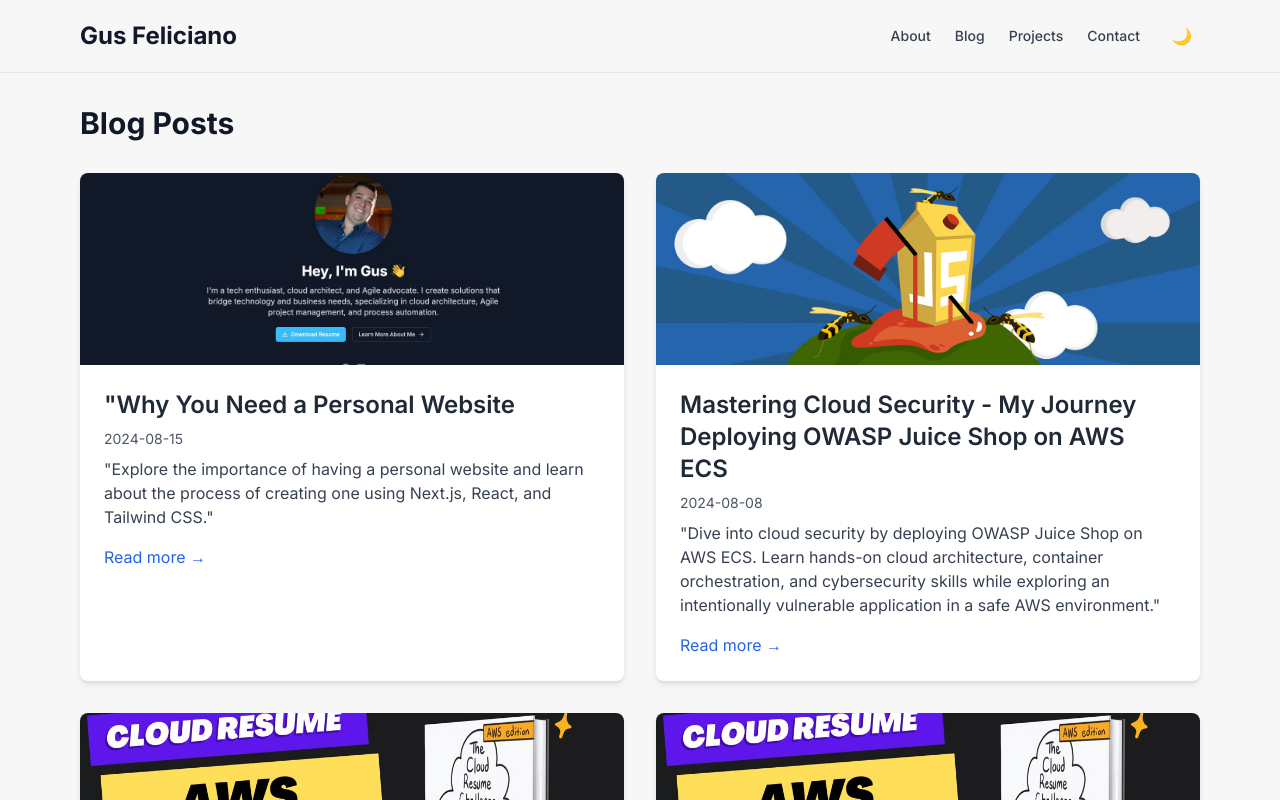
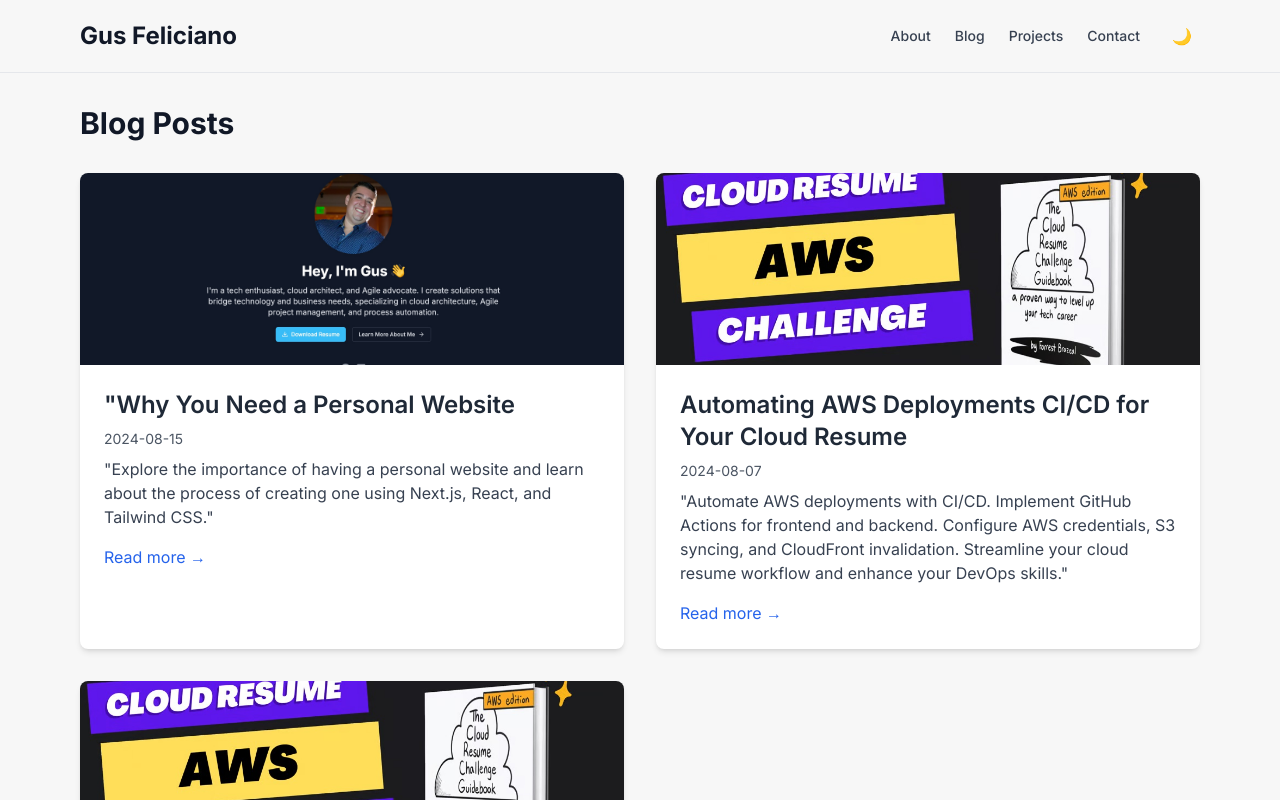
Before and after one commit to gusfeliciano/gusfeliciano-website, a Next.js app: page /blog in a window 1280 px wide. Shown: the top 800 px of the page. Built offline with nearby package versions, Linux system fonts and the light colour scheme.

Commit message:
added exclude post filter to blog page

```diff
--- a/src/app/blog/page.tsx
+++ b/src/app/blog/page.tsx
@@ -30,8 +30,9 @@
 }
 
 export default function Blog() {
+  const EXCLUDED_POSTS = ['.DS_Store', 'example-post-template.mdx', 'my-journey-deploying-owasp-juice-shop-aws-ecs.mdx'];
   const postFiles = fs.readdirSync(path.join(process.cwd(), 'src', 'posts'))
-    .filter(filename => filename !== '.DS_Store' && filename !== 'example-post-template.mdx')
+    .filter(filename => !EXCLUDED_POSTS.includes(filename))
   const posts = postFiles.map((filename) => {
     const slug = filename.replace('.mdx', '')
     const filePath = path.join(process.cwd(), 'src', 'posts', filename)
```
